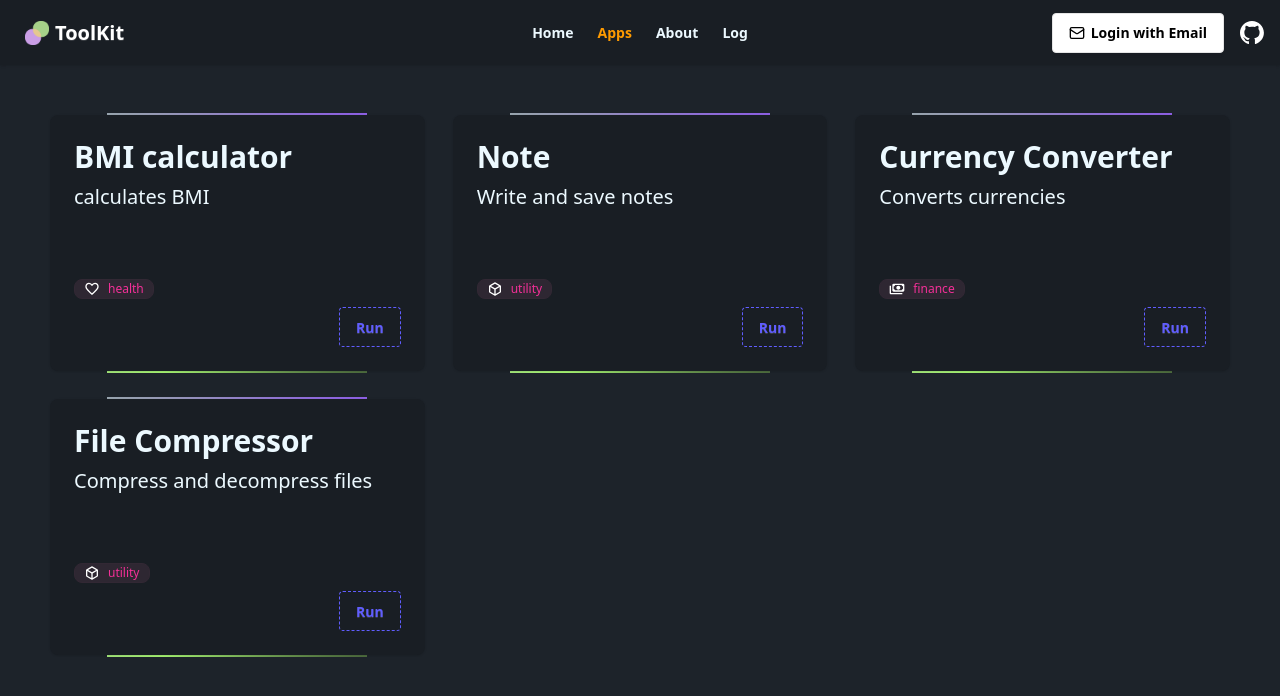
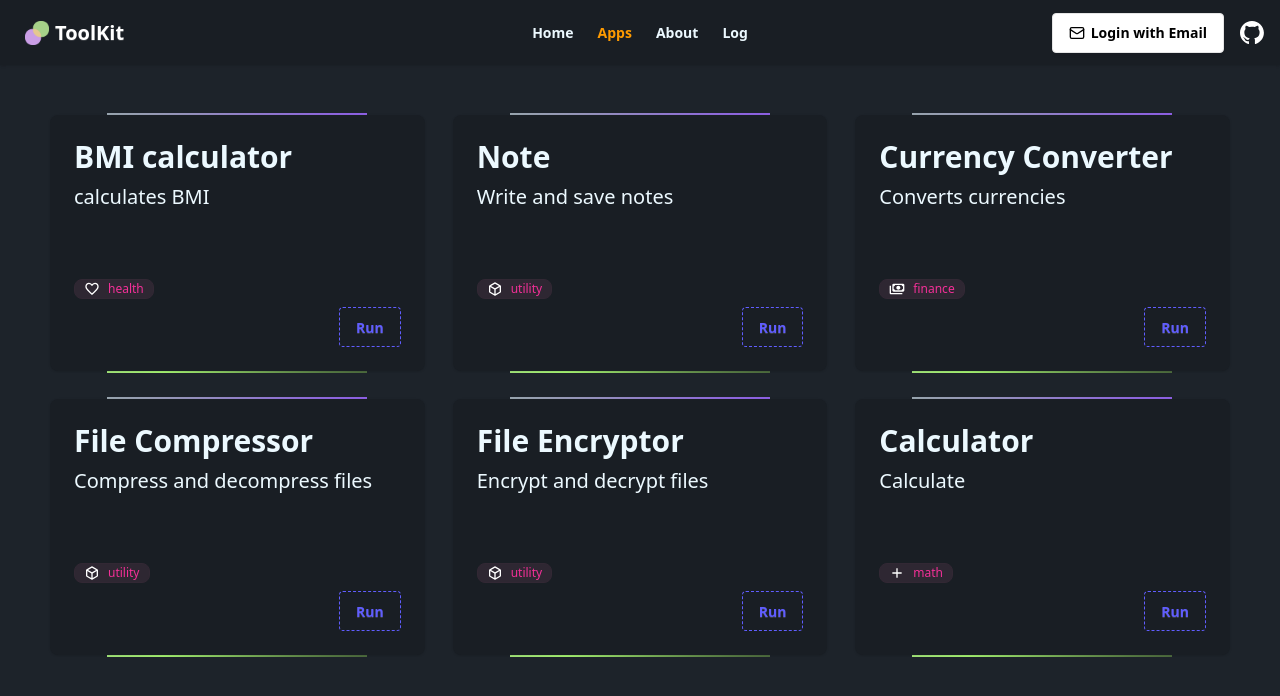
Before and after one commit to emerald-developer/microUtils, a SvelteKit app: page /apps in a window 1280 px wide. Shown: the top 696 px of the page. Built offline with nearby package versions, Linux system fonts and the light colour scheme; no server answers; what tailwindcss-motion would draw is missing.

Commit message:
added encrypt and calc card

```diff
--- a/src/routes/apps/+page.svelte
+++ b/src/routes/apps/+page.svelte
@@ -34,5 +34,19 @@
                 cardDescription="Compress and decompress files"
             />
         </a>
+        <a href="/apps/encrypt">
+            <Card
+                badgeType="utility"
+                cardTitle="File Encryptor"
+                cardDescription="Encrypt and decrypt files"
+            />
+        </a>
+        <a href="/apps/calculator">
+            <Card
+                badgeType="math"
+                cardTitle="Calculator"
+                cardDescription="Calculate"
+            />
+        </a>
     </div>
 </div>
```
